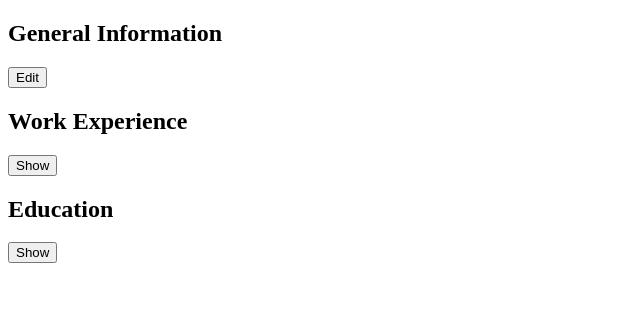
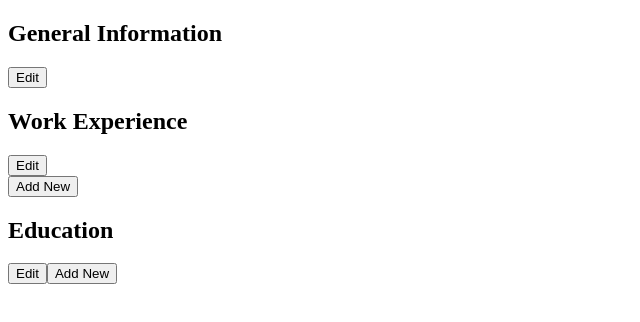
Before and after one commit to bertcherry/cv-app, a React (Vite) app: page / in a window 1280 px wide. Shown: the top 322 px of the page, without its empty margins (0-640 px from the left). Built offline with nearby package versions, Linux system fonts and the light colour scheme.

Commit message:
change to input/output same display

```diff
--- a/src/components/Data.jsx
+++ b/src/components/Data.jsx
@@ -1,6 +1,9 @@
 import { useState } from "react"
 import uuid from "react-uuid";
-import Inputs from "./Inputs"
+import Section from "./Section";
+import GeneralInfo from "./GeneralInfo";
+import WorkExperience from "./WorkExperience";
+import Education from "./Education";
 
 export default function Data() {
     const work = () => {
@@ -77,7 +80,15 @@ export default function Data() {
 
     return (
         <div>
-            <Inputs editedIds={editedIds} dataList={dataList} createWork={createWork} createEducation={createEducation} editData={editData} changeData={changeData} saveData={saveData} deleteData={deleteData}></Inputs>
+            <Section title='General Information'>
+                <GeneralInfo dataList={dataList} editedIds={editedIds} editData={editData} changeData={changeData} saveData={saveData}></GeneralInfo>
+            </Section>
+            <Section title='Work Experience'>
+                <WorkExperience editedIds={editedIds} dataList={dataList} createWork={createWork} editData={editData} changeData={changeData} saveData={saveData} deleteData={deleteData}></WorkExperience>
+            </Section>
+            <Section title='Education'>
+                <Education editedIds={editedIds} dataList={dataList} createEducation={createEducation} editData={editData} changeData={changeData} saveData={saveData} deleteData={deleteData}></Education>
+            </Section>
         </div>
     )
 }
--- a/src/components/InputSection.jsx
+++ /dev/null
@@ -1,14 +0,0 @@
-export default function InputSection({ title, children, isActive, onShow }) {
-    return (
-        <section className='inputSection'>
-            <h2>{title}</h2>
-            {isActive ? (
-                //change the header section to have the arrow pointed down?
-                <>{children}</>
-            ) : (
-                //dropdown arrow to expand instead?
-                <button onClick={onShow}>Show</button>
-            )}
-        </section>
-    )
-}
--- a/src/components/Inputs.jsx
+++ /dev/null
@@ -1,22 +0,0 @@
-import { useState } from "react";
-import InputSection from "./InputSection";
-import GeneralInfo from "./GeneralInfo";
-import WorkExperience from "./WorkExperience";
-import Education from "./Education";
-
-export default function Inputs( {dataList, editedIds, createWork, createEducation, editData, changeData, saveData, deleteData }) {
-    const [activeIndex, setActiveIndex] = useState(0);
-    return (
-        <div className='inputs'>
-            <InputSection title='General Information' isActive={activeIndex === 0} onShow={() => setActiveIndex(0)}>
-                <GeneralInfo dataList={dataList} editedIds={editedIds} editData={editData} changeData={changeData} saveData={saveData}></GeneralInfo>
-            </InputSection>
-            <InputSection title='Work Experience' isActive={activeIndex === 1} onShow={() => setActiveIndex(1)}>
-                <WorkExperience editedIds={editedIds} dataList={dataList} createWork={createWork} editData={editData} changeData={changeData} saveData={saveData} deleteData={deleteData}></WorkExperience>
-            </InputSection>
-            <InputSection title='Education' isActive={activeIndex === 2} onShow={() => setActiveIndex(2)}>
-                <Education editedIds={editedIds} dataList={dataList} createEducation={createEducation} editData={editData} changeData={changeData} saveData={saveData} deleteData={deleteData}></Education>
-            </InputSection>
-        </div>
-    )
-}
--- /dev/null
+++ b/src/components/Section.jsx
@@ -0,0 +1,8 @@
+export default function Section({ title, children }) {
+    return (
+        <section className='section'>
+            <h2>{title}</h2>
+            {children}
+        </section>
+    )
+}
```
Also changed, not shown: src/components/Output.jsx (deleted).
